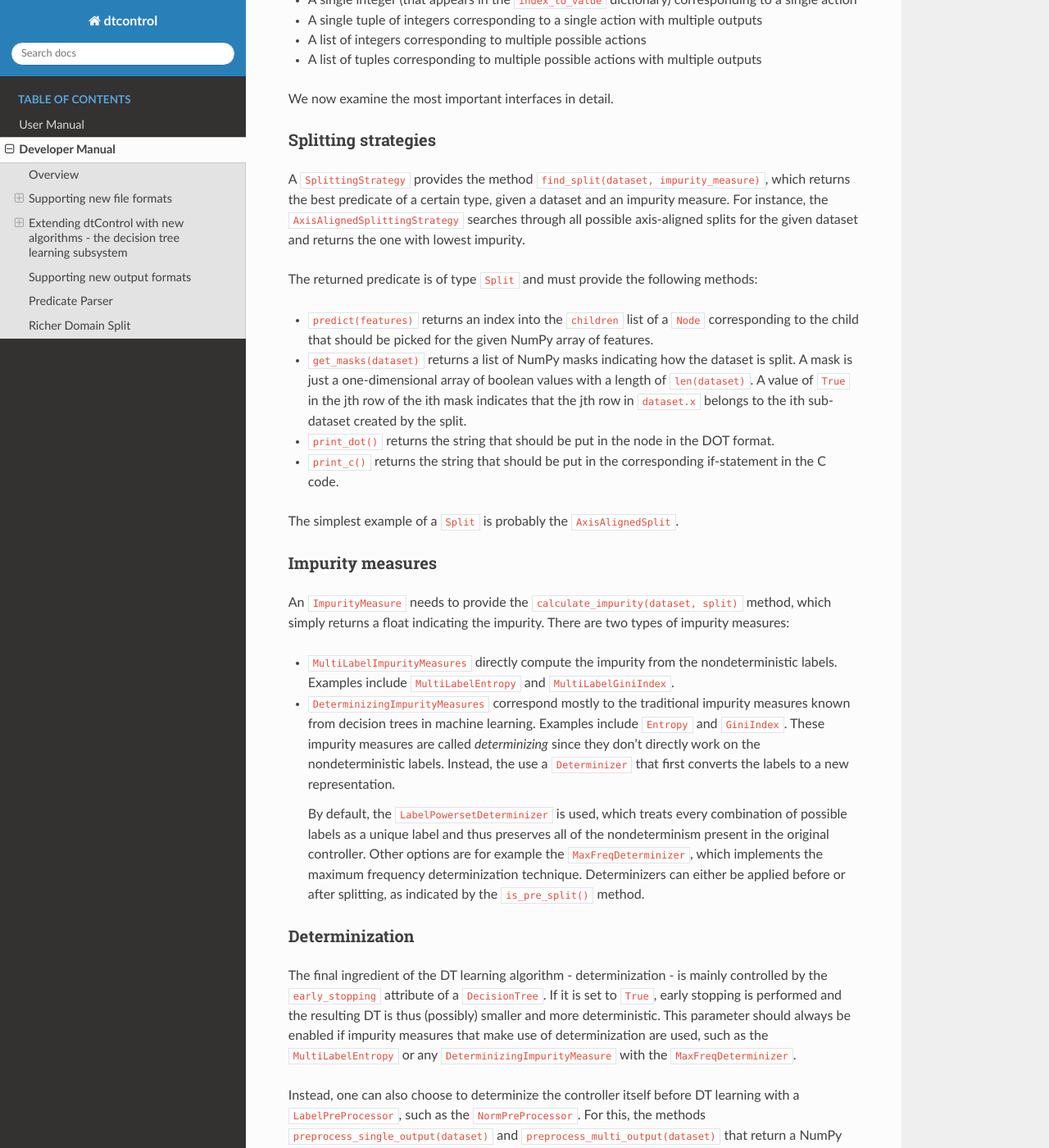
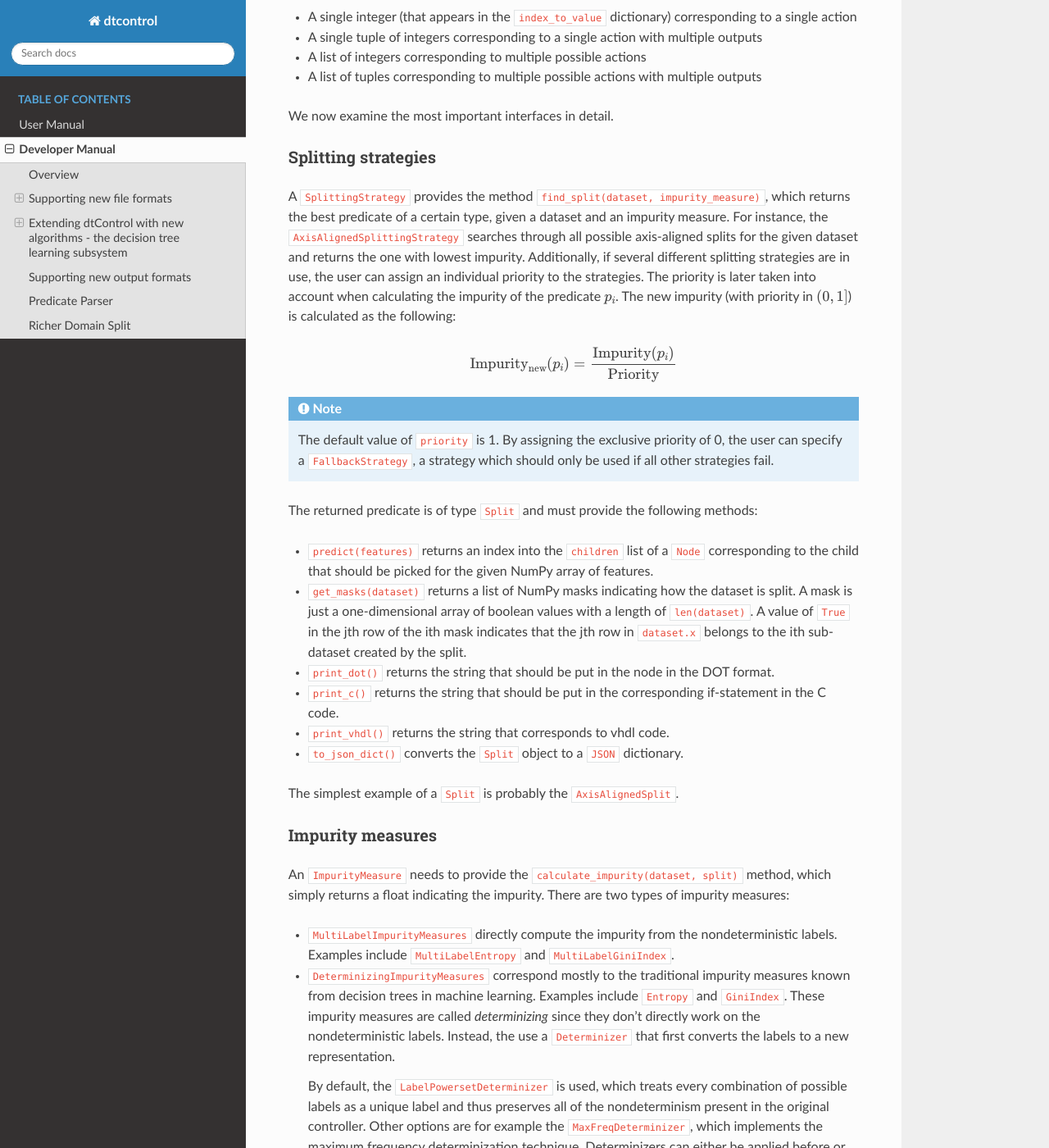
Before and after one commit to hobborg/dtControl, a Sphinx documentation site: the page built from docs/source/devman.rst, in a window 1280 px wide and 1400 px high, scrolled down 6126 px. Shown: the whole window at 82% size. Built offline with Sphinx 7.4.7 and the Read the Docs theme 2.0.0, drawn with Linux system fonts in a browser that asks for light colours.

Commit message:
updated some new methods

```diff
--- a/docs/source/devman.rst
+++ b/docs/source/devman.rst
@@ -142,7 +142,13 @@ We now examine the most important interfaces in detail.
 Splitting strategies
 ^^^^^^^^^^^^^^^^^^^^
 
-A ``SplittingStrategy`` provides the method ``find_split(dataset, impurity_measure)``, which returns the best predicate of a certain type, given a dataset and an impurity measure. For instance, the ``AxisAlignedSplittingStrategy`` searches through all possible axis-aligned splits for the given dataset and returns the one with lowest impurity.
+A ``SplittingStrategy`` provides the method ``find_split(dataset, impurity_measure)``, which returns the best predicate of a certain type, given a dataset and an impurity measure. For instance, the ``AxisAlignedSplittingStrategy`` searches through all possible axis-aligned splits for the given dataset and returns the one with lowest impurity. Additionally, if several different splitting strategies are in use, the user can assign an individual priority to the strategies. The priority is later taken into account when calculating the impurity of the predicate :math:`p_i`. The new impurity (with priority in :math:`(0,1]`) is calculated as the following:
+
+.. math::
+        \text{Impurity}_\text{new}(p_i) = \displaystyle\frac{\text{Impurity}(p_i)}{\text{Priority}}
+
+.. note::
+        The default value of ``priority`` is 1. By assigning the exclusive priority of 0, the user can specify a ``FallbackStrategy``, a strategy which should only be used if all other strategies fail.
 
 The returned predicate is of type ``Split`` and must provide the following methods:
 
@@ -153,6 +159,10 @@ The returned predicate is of type ``Split`` and must provide the following metho
 - ``print_dot()`` returns the string that should be put in the node in the DOT format.
 
 - ``print_c()`` returns the string that should be put in the corresponding if-statement in the C code.
+
+- ``print_vhdl()`` returns the string that corresponds to vhdl code.
+
+- ``to_json_dict()`` converts the ``Split`` object to a ``JSON`` dictionary.
 
 The simplest example of a ``Split`` is probably the ``AxisAlignedSplit``.
 
```
Also changed, not shown: docs/source/img/dt.png.
